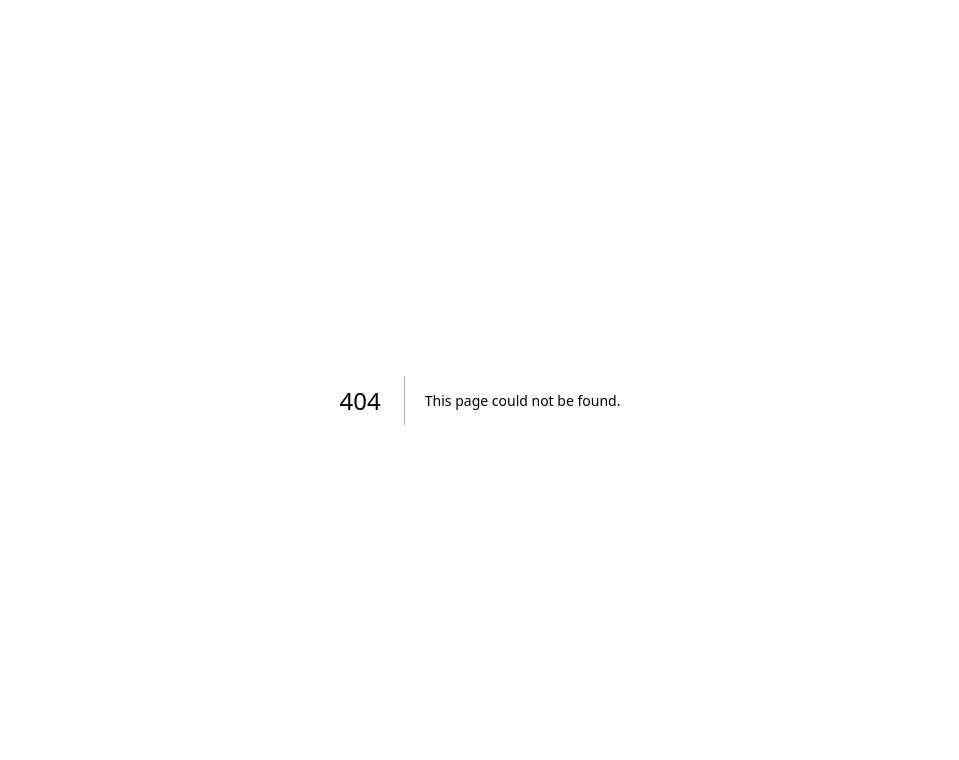
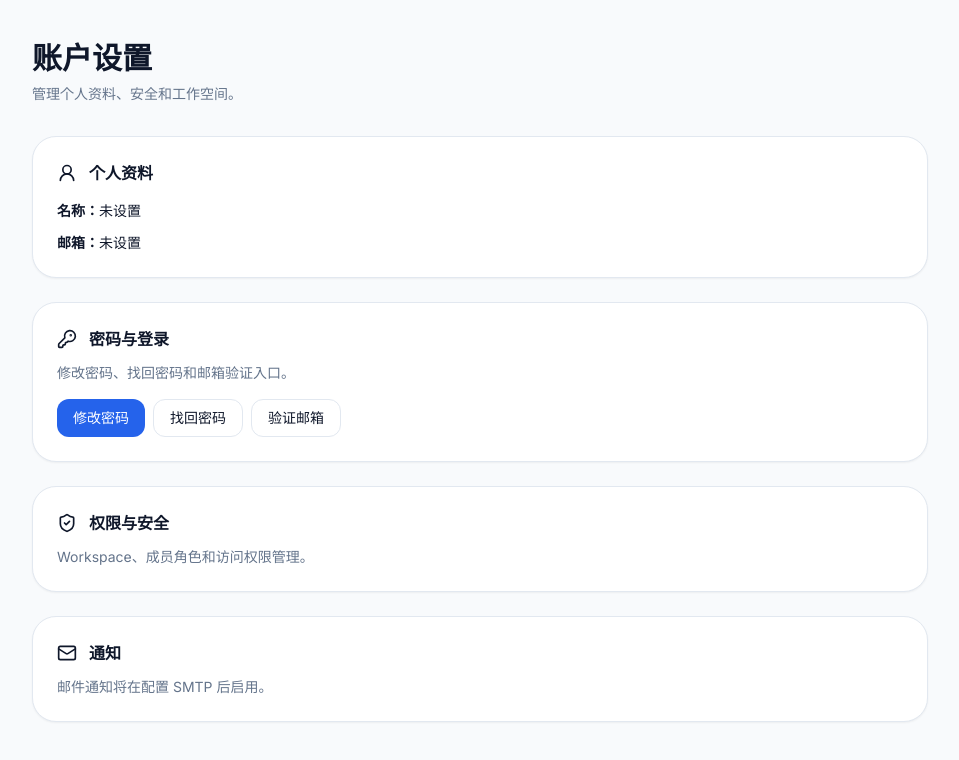
Before and after one commit to duchi0236/notion-clone, a Next.js app: page /account in a window 1280 px wide. Before the commit this address had no page. Shown: the top 760 px of the page, without its empty margins (160-1119 px from the left). Built offline with nearby package versions, Linux system fonts and the light colour scheme; no server answers.

Commit message:
Add account settings page

```diff
--- /dev/null
+++ b/src/app/account/page.tsx
@@ -0,0 +1,48 @@
+"use client";
+
+import { KeyRound, Mail, ShieldCheck, UserRound } from "lucide-react";
+import { useSession } from "next-auth/react";
+
+export default function AccountPage() {
+  const { data: session } = useSession();
+
+  return (
+    <main className="min-h-screen bg-slate-50 px-6 py-10 text-slate-900">
+      <div className="mx-auto max-w-4xl">
+        <h1 className="text-3xl font-bold">账户设置</h1>
+        <p className="mt-2 text-sm text-slate-500">管理个人资料、安全和工作空间。</p>
+
+        <section className="mt-8 rounded-3xl border border-slate-200 bg-white p-6 shadow-sm">
+          <div className="flex items-center gap-3">
+            <UserRound className="h-5 w-5" />
+            <h2 className="font-semibold">个人资料</h2>
+          </div>
+          <div className="mt-4 space-y-3 text-sm">
+            <div><strong>名称：</strong>{session?.user?.name || "未设置"}</div>
+            <div><strong>邮箱：</strong>{session?.user?.email || "未设置"}</div>
+          </div>
+        </section>
+
+        <section className="mt-6 rounded-3xl border border-slate-200 bg-white p-6 shadow-sm">
+          <div className="flex items-center gap-3"><KeyRound className="h-5 w-5" /><h2 className="font-semibold">密码与登录</h2></div>
+          <p className="mt-3 text-sm text-slate-500">修改密码、找回密码和邮箱验证入口。</p>
+          <div className="mt-4 flex flex-wrap gap-2">
+            <button className="rounded-xl bg-blue-600 px-4 py-2 text-sm text-white">修改密码</button>
+            <button className="rounded-xl border border-slate-200 px-4 py-2 text-sm">找回密码</button>
+            <button className="rounded-xl border border-slate-200 px-4 py-2 text-sm">验证邮箱</button>
+          </div>
+        </section>
+
+        <section className="mt-6 rounded-3xl border border-slate-200 bg-white p-6 shadow-sm">
+          <div className="flex items-center gap-3"><ShieldCheck className="h-5 w-5" /><h2 className="font-semibold">权限与安全</h2></div>
+          <p className="mt-3 text-sm text-slate-500">Workspace、成员角色和访问权限管理。</p>
+        </section>
+
+        <section className="mt-6 rounded-3xl border border-slate-200 bg-white p-6 shadow-sm">
+          <div className="flex items-center gap-3"><Mail className="h-5 w-5" /><h2 className="font-semibold">通知</h2></div>
+          <p className="mt-3 text-sm text-slate-500">邮件通知将在配置 SMTP 后启用。</p>
+        </section>
+      </div>
+    </main>
+  );
+}
```
